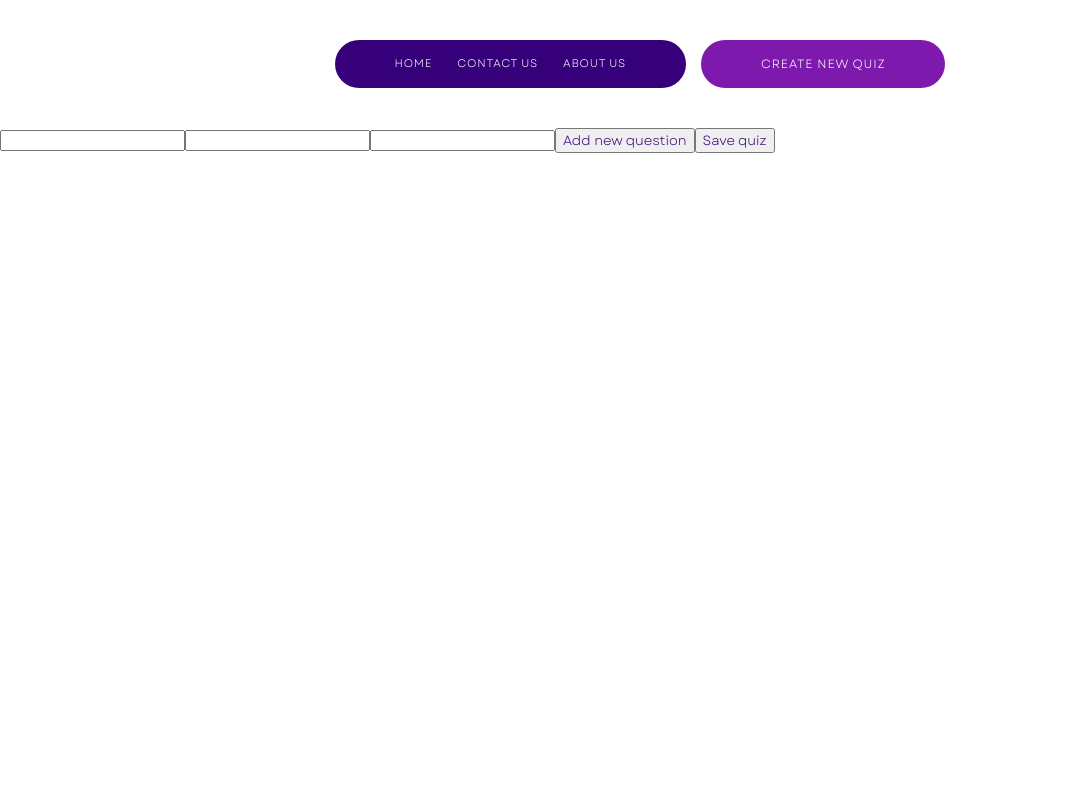
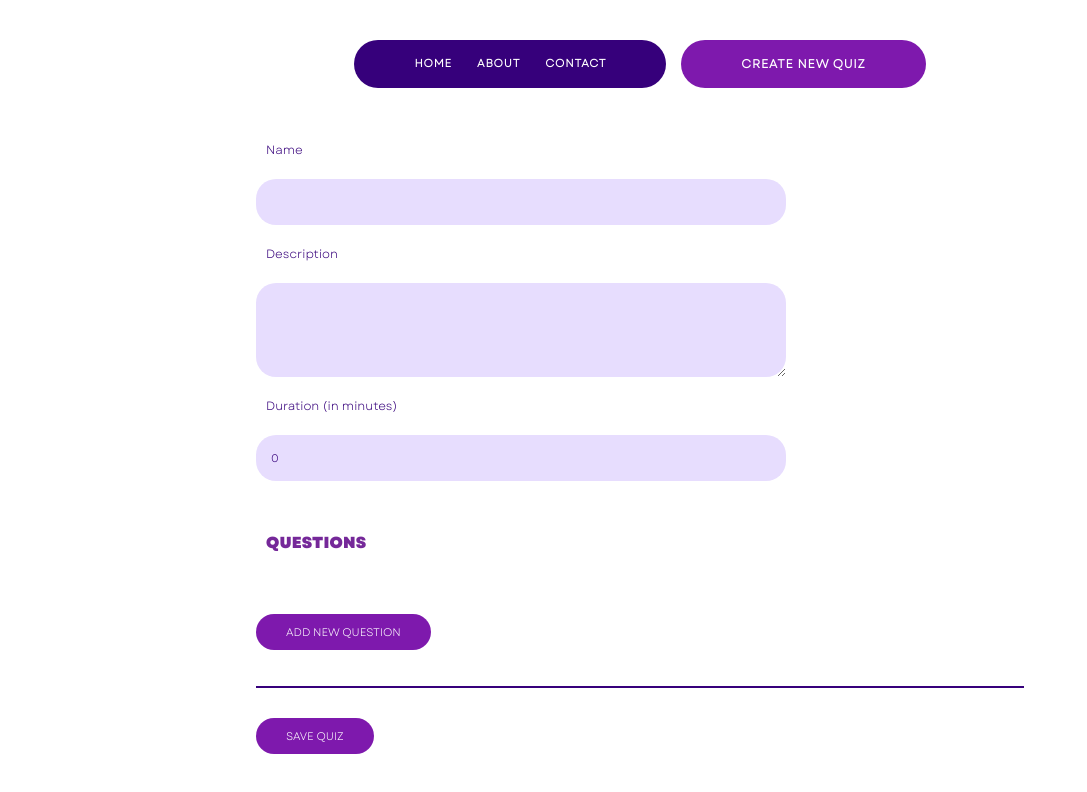
Before and after one commit to jigyasudhingra/quiz-app, a React (Create React App) app: page /create in a window 1280 px wide. Shown: the top 792 px of the page, without its empty margins (0-1087 px from the left). Built offline with nearby package versions, Linux system fonts and the light colour scheme.

Commit message:
UI of quiz creation - done

```diff
--- a/src/Navbar.jsx
+++ b/src/Navbar.jsx
@@ -37,10 +37,14 @@ const Navbar = () => {
               window.location.href = "/";
             }}
           >
-            Home
+            <b>Home</b>
           </p>
-          <p>Contact Us</p>
-          <p>About Us</p>
+          <p>
+            <b>About</b>
+          </p>
+          <p>
+            <b>Contact</b>
+          </p>
         </div>
       </div>
       <div
@@ -62,7 +66,7 @@ const Navbar = () => {
             window.location.href = "/create";
           }}
         >
-          Create new quiz
+          <b>Create new quiz</b>
         </div>
       </div>
     </div>
--- a/src/Screens/QuizDemo.jsx
+++ b/src/Screens/QuizDemo.jsx
@@ -12,7 +12,7 @@ const QuizDemo = () => {
   const [quizDetails, setQuizDetails] = useState({
     name: "",
     description: "",
-    duration: "",
+    duration: 0,
   });
 
   const quizId = useParams().id;
@@ -112,6 +112,26 @@ const QuizDemo = () => {
   };
 
   const saveQuiz = async () => {
+    if (quizDetails.name === "") {
+      alert("Please enter name");
+      return;
+    }
+
+    if (quizDetails.description === "") {
+      alert("Please enter description");
+      return;
+    }
+
+    if (quizDetails.duration === 0) {
+      alert("Please enter duration");
+      return;
+    }
+
+    if (questions.length < 1) {
+      alert("Please enter atleast one question");
+      return;
+    }
+
     refactorQuiz();
     const finalQuiz = { ...quizDetails, questions: [...questions] };
     if (quizId !== undefined) {
@@ -123,9 +143,10 @@ const QuizDemo = () => {
       setQuizDetails({
         name: "",
         description: "",
-        duration: "",
+        duration: 0,
       });
       setQuestions([]);
+      window.location.href = "/";
     }
   };
 
@@ -135,8 +156,37 @@ const QuizDemo = () => {
   };
 
   return (
-    <div>
+    <div
+      style={{
+        padding: "1% 20%",
+      }}
+    >
+      <div
+        style={{
+          display: "flex",
+          flexDirection: "column",
+          gap: 20,
+        }}
+      >
+        <div
+          style={{
+            marginLeft: 10,
+          }}
+        >
+          Name
+        </div>
         <input
+          style={{
+            borderRadius: 20,
+            backgroundColor: "#e7ddfe",
+            border: "none",
+            padding: 15,
+            width: 500,
+            color: "#36007b",
+            fontFamily: "Garet book",
+            fontSize: 11,
+            letterSpacing: 0.3,
+          }}
           type="text"
           required
           value={quizDetails.name}
@@ -144,7 +194,27 @@ const QuizDemo = () => {
             setQuizDetails({ ...quizDetails, name: e.target.value });
           }}
         />
-      <input
+
+        <div
+          style={{
+            marginLeft: 10,
+          }}
+        >
+          Description
+        </div>
+        <textarea
+          style={{
+            borderRadius: 20,
+            backgroundColor: "#e7ddfe",
+            border: "none",
+            padding: 15,
+            color: "#36007b",
+            width: 500,
+            fontFamily: "Garet book",
+            fontSize: 11,
+            letterSpacing: 0.3,
+          }}
+          rows={4}
           type="text"
           required
           value={quizDetails.description}
@@ -152,29 +222,84 @@ const QuizDemo = () => {
             setQuizDetails({ ...quizDetails, description: e.target.value });
           }}
         />
+        <div
+          style={{
+            marginLeft: 10,
+          }}
+        >
+          Duration (in minutes)
+        </div>
         <input
+          style={{
+            borderRadius: 20,
+            backgroundColor: "#e7ddfe",
+            border: "none",
+            padding: 15,
+            width: 500,
+            color: "#36007b",
+            fontFamily: "Garet book",
+            fontSize: 11,
+            letterSpacing: 0.3,
+          }}
           required
           type="number"
           value={quizDetails.duration}
           onChange={(e) => {
             setQuizDetails({
               ...quizDetails,
-            duration: parseInt(e.target.value),
+              duration: e.target.value,
             });
           }}
         />
-      {questions?.map((question, index) => (
+      </div>
       <div
-          key={question + index}
         style={{
-            margin: 10,
+          fontFamily: "Garet Heavy",
+          fontSize: 16,
+          letterSpacing: 0.2,
+          color: "#752899",
+          paddingTop: 50,
+          marginLeft: 10,
         }}
       >
-          {index}
+        QUESTIONS
+      </div>
+      {questions?.map((question, index) => (
+        <div key={question + index}>
+          <div
+            style={{
+              width: 500,
+              margin: 10,
+              display: "flex",
+              justifyContent: "space-between",
+              marginTop: 40,
+            }}
+          >
+            <b>Ques. {index + 1}</b>
+            <span
+              style={{
+                fontSize: 10,
+                letterSpacing: 0.4,
+                color: "red",
+                marginLeft: 10,
+              }}
+              onClick={() => deleteQuestion(index)}
+            >
+              DEL
+            </span>
+          </div>
+
           <input
             style={{
-              margin: 5,
-              padding: 5,
+              borderRadius: 20,
+              backgroundColor: "#e7ddfe",
+              border: "none",
+              padding: 15,
+              width: 500,
+              color: "#36007b",
+              fontFamily: "Garet book",
+              fontSize: 11,
+              letterSpacing: 0.3,
             }}
             required
             value={question.statement}
@@ -182,64 +307,174 @@ const QuizDemo = () => {
               updateQuestionStatement(e, index);
             }}
           />
-          <span
+
+          <div
             style={{
-              fontSize: 8,
-              letterSpacing: 0.4,
-              color: "red",
+              marginTop: 30,
+              marginLeft: 10,
             }}
-            onClick={() => deleteQuestion(index)}
           >
-            DEL
-          </span>
-          <div>
             {question?.options?.map((option, idx) => (
               <>
                 <div
                   key={index + idx + option}
                   style={{
+                    width: 490,
+                    padding: 10,
+                    borderRadius: 20,
+                    border: option.correct ? "#ddfee7" : "none",
+                  }}
+                >
+                  <div
+                    style={{
+                      display: "flex",
+                      alignItems: "center",
+                      justifyContent: "space-between",
+                    }}
+                  >
+                    <div
+                      style={{
                         marginLeft: 20,
                       }}
                     >
-                  <input
+                      Option {idx + 1}
+                    </div>
+                    <div
                       style={{
-                      margin: 5,
-                      padding: 5,
-                      border: option.correct
-                        ? "1px solid red"
-                        : "1px solid black",
+                        marginTop: 10,
+                        marginBottom: 10,
                       }}
-                    value={option.optionStatement}
-                    onChange={(e) => updateQuestionOption(e, index, idx)}
-                  />
-
-                  <span onClick={() => makeCorrectHandler(index, idx)}>
+                    >
+                      <span
+                        style={{
+                          color: "red",
+                        }}
+                        onClick={() => makeCorrectHandler(index, idx)}
+                      >
                         make it
                         {!option.correct ? " correct" : " incorrect"}
                       </span>
+
                       <span
                         style={{
-                      fontSize: 8,
+                          fontSize: 10,
                           letterSpacing: 0.4,
                           color: "red",
-                      paddingLeft: 7,
+                          paddingLeft: 30,
                         }}
                         onClick={() => deleteOption(index, idx)}
                       >
                         DEL
                       </span>
                     </div>
+                  </div>
+                  <textarea
+                    cols={3}
+                    style={{
+                      margin: 5,
+                      padding: 20,
+                      borderRadius: 20,
+                      border: "none",
+                      width: 460,
+                      fontFamily: "Garet book",
+                      fontSize: 11,
+                      letterSpacing: 0.3,
+                      color: "#36007B",
+                      backgroundColor: option.correct ? "#ddfee7" : "#f7f0f6",
+                    }}
+                    value={option.optionStatement}
+                    onChange={(e) => updateQuestionOption(e, index, idx)}
+                  />
+                </div>
               </>
             ))}
           </div>
-          <button onClick={() => addNewOption(index)}>Add new option</button>
+          <div
+            style={{
+              marginLeft: 30,
+            }}
+          >
+            <button
+              style={{
+                backgroundColor: "#e7ddfe",
+                border: "none",
+                textDecoration: "none",
+                padding: "10px 30px",
+                color: "#36007B",
+                borderRadius: 20,
+                textTransform: "uppercase",
+                fontSize: 11,
+              }}
+              onClick={() => addNewOption(index)}
+            >
+              Add new option
+            </button>
+          </div>
         </div>
       ))}
-      <button onClick={() => addNewQuestion()}>Add new question</button>
-      <button onClick={() => saveQuiz()}>Save quiz</button>
+      <div
+        style={{
+          marginTop: 60,
+        }}
+      >
+        <button
+          style={{
+            backgroundColor: "#7E19AD",
+            border: "none",
+            textDecoration: "none",
+            padding: "10px 30px",
+            color: "white",
+            borderRadius: 20,
+            textTransform: "uppercase",
+            fontSize: 11,
+          }}
+          onClick={() => addNewQuestion()}
+        >
+          Add new question
+        </button>
+      </div>
+      <br />
+      <br />
+      <hr color="#36007B" />
+      <div
+        style={{
+          marginTop: 30,
+        }}
+      >
+        <button
+          style={{
+            backgroundColor: "#7E19AD",
+            border: "none",
+            textDecoration: "none",
+            padding: "10px 30px",
+            color: "white",
+            borderRadius: 20,
+            textTransform: "uppercase",
+            fontSize: 11,
+          }}
+          onClick={() => saveQuiz()}
+        >
+          Save quiz
+        </button>
         {quizId !== undefined && (
-        <button onClick={() => deleteQuiz()}>Delete quiz</button>
+          <button
+            style={{
+              marginLeft: 20,
+              backgroundColor: "#7E19AD",
+              border: "none",
+              textDecoration: "none",
+              padding: "10px 30px",
+              color: "white",
+              borderRadius: 20,
+              textTransform: "uppercase",
+              fontSize: 11,
+            }}
+            onClick={() => deleteQuiz()}
+          >
+            Delete quiz
+          </button>
         )}
+      </div>
     </div>
   );
 };
```
Lines whose indentation alone changed are shown as unchanged.
